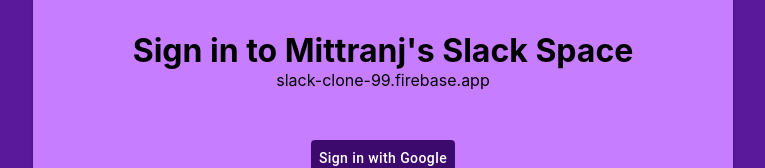
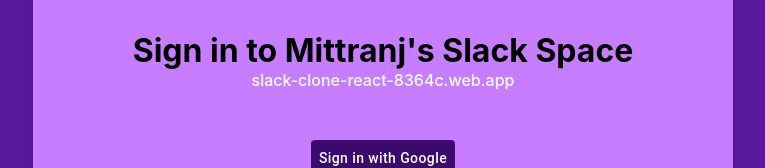
Before and after one commit to mittranj8/slack-clone-using-react, a React (Create React App) app: page / in a window 1280 px wide. Shown: the part 368-536 px from the top of the page, without its empty margins (257-1022 px from the left). Built offline with nearby package versions, Linux system fonts and the light colour scheme; no server answers.

Commit message:
small fix: login page url correction

```diff
--- a/src/components/Login.css
+++ b/src/components/Login.css
@@ -25,3 +25,8 @@
   background-color: #3c096c !important;
   color: white;
 }
+
+.login_container > p {
+  color: white;
+  font-weight: 500;
+}
--- a/src/components/Login.js
+++ b/src/components/Login.js
@@ -29,7 +29,7 @@
           alt="slack-logo"
         />
         <h1>Sign in to Mittranj's Slack Space</h1>
-        <p>slack-clone-99.firebase.app</p>
+        <p>slack-clone-react-8364c.web.app</p>
         <Button onClick={signIn}>Sign in with Google</Button>
       </div>
     </div>
```
